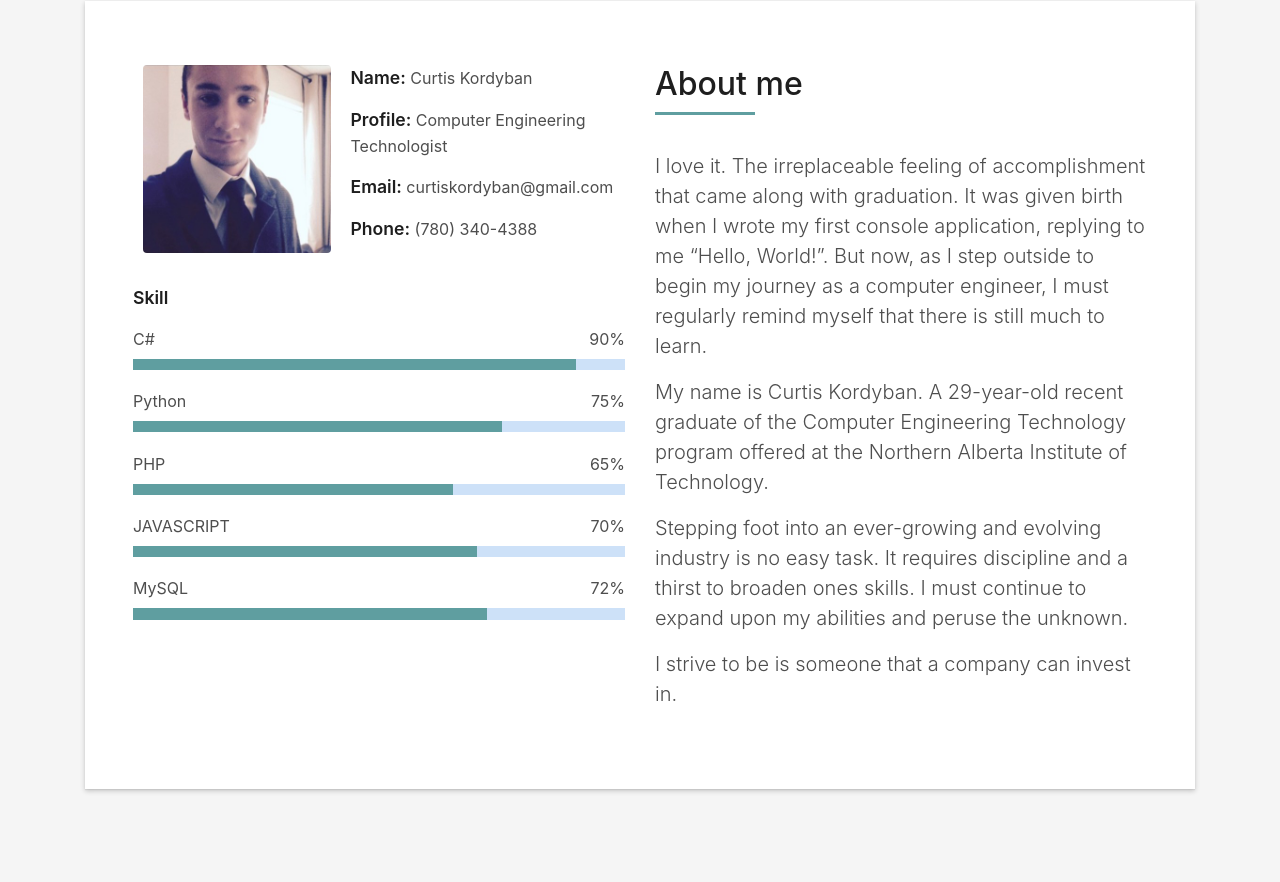
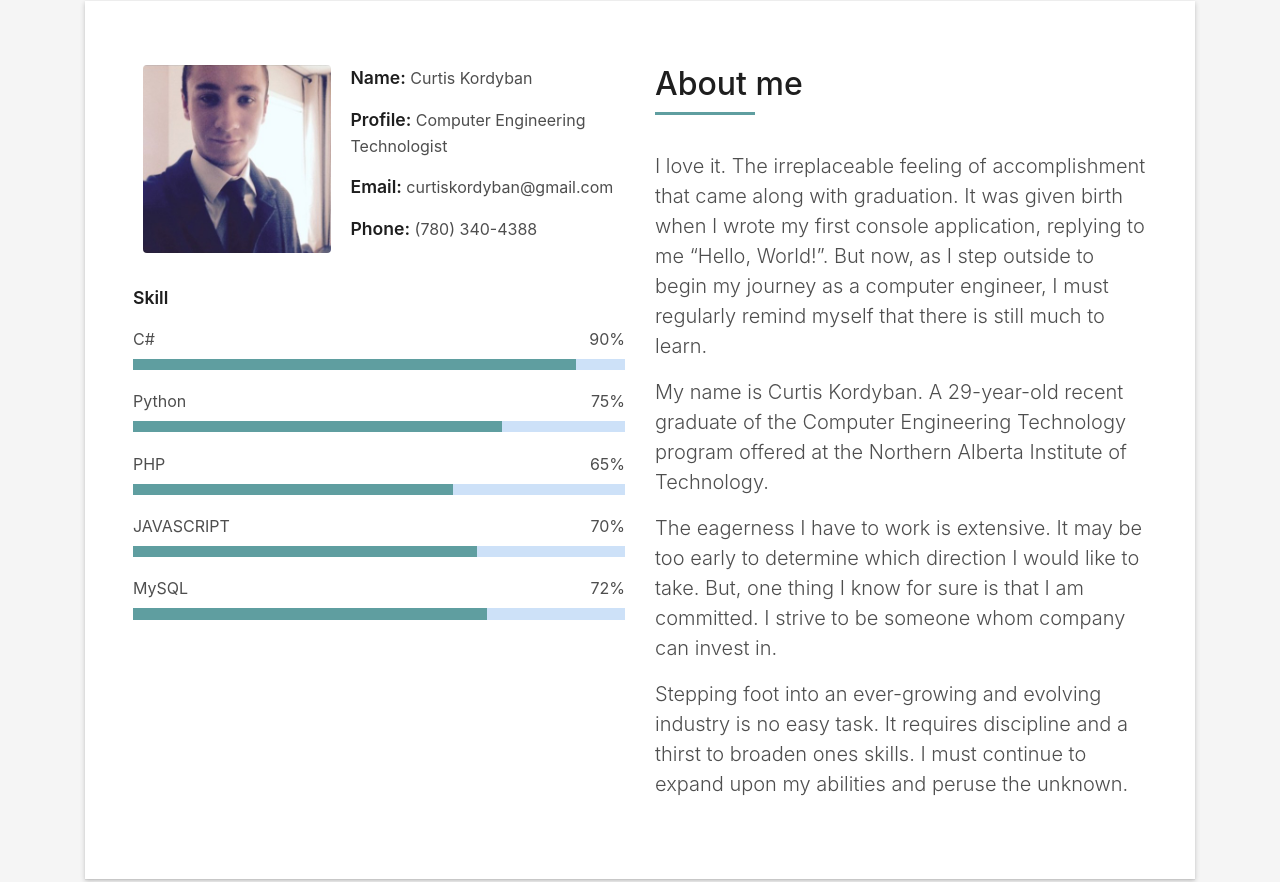
Before and after one commit to curtiskordyban/curtiskordyban.github.io, a plain HTML site: page index.html in a window 1280 px wide. Shown: the part 863-1745 px from the top of the page. Drawn offline with Linux system fonts and the light colour scheme; files whose address does not match are found by name.

Commit message:
Update index.html

```diff
--- a/index.html
+++ b/index.html
@@ -147,11 +147,12 @@
                       My name is Curtis Kordyban. A 29-year-old recent graduate of the Computer Engineering Technology program offered at the Northern Alberta Institute of Technology.
                     </p>
                     <p class="lead">
+                      The eagerness I have to work is extensive. It may be too early to determine which direction I would like to take. But, one thing I know for sure is that I am committed. I strive to be someone whom company can invest in.
+                    </p>
+                    <p class="lead">
                       Stepping foot into an ever-growing and evolving industry is no easy task. It requires discipline and a thirst to broaden ones skills. I must continue to expand upon my abilities and peruse the unknown.
                     </p>
-                    <p class="lead">
-                      I strive to be is someone that a company can invest in.
-                    </p>
+
 
                   </div>
                 </div>
```
